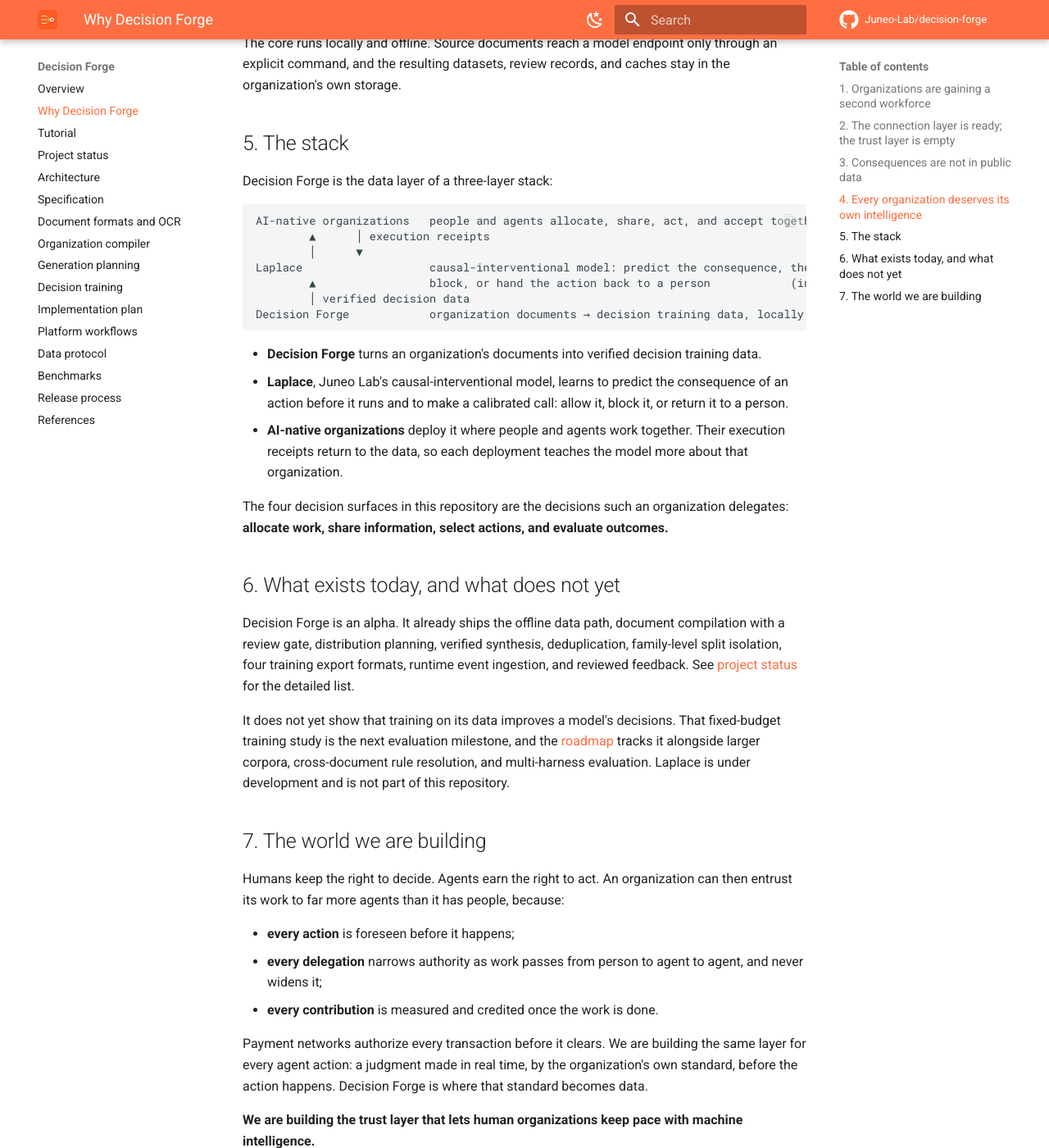
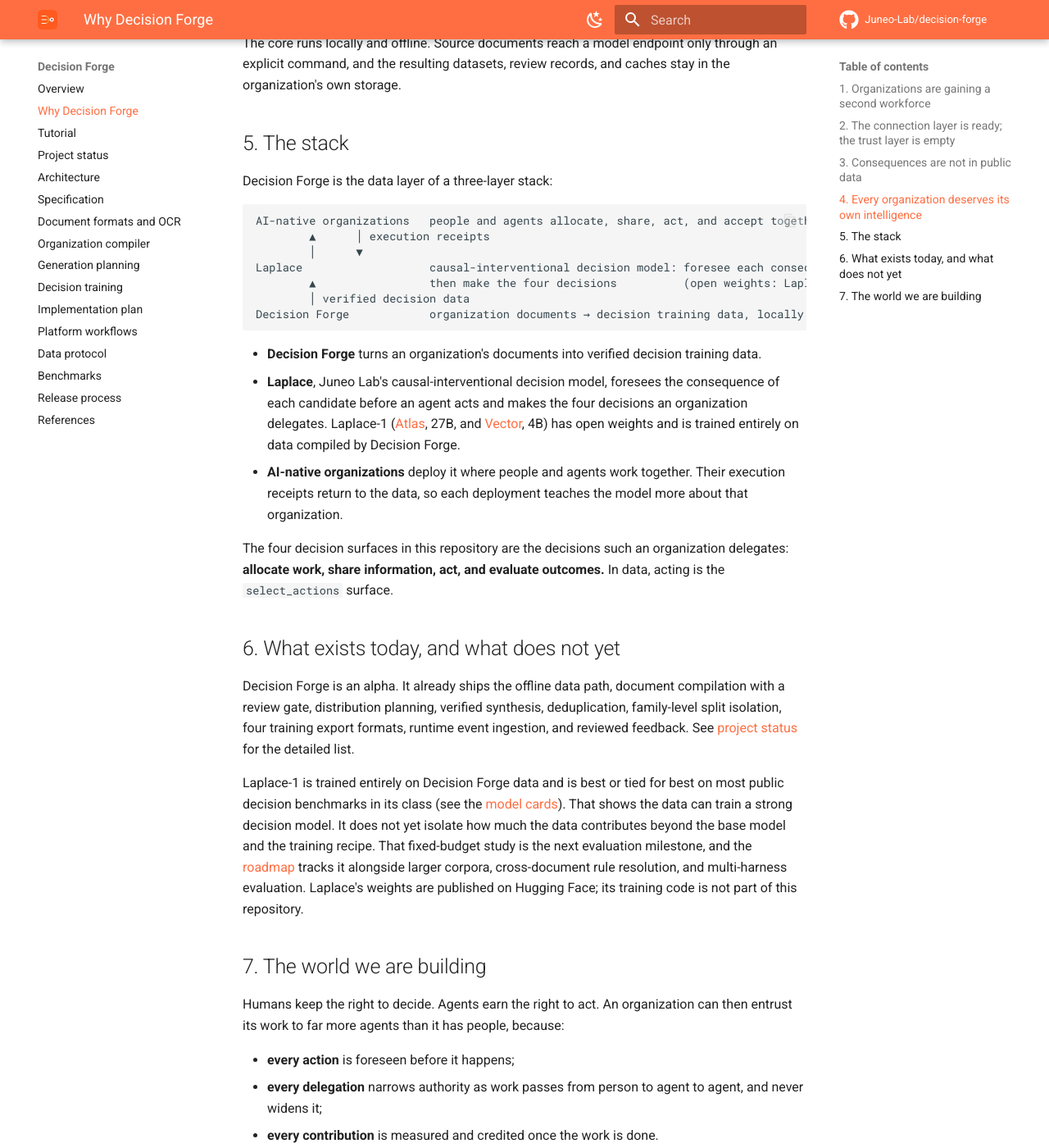
Before and after one commit to Juneo-Lab/decision-forge, an MkDocs documentation site: the page built from docs/vision.md, in a window 1280 px wide and 1400 px high, scrolled down 2312 px. Shown: the whole window at 82% size. Built offline with MkDocs 1.6.1 and Material for MkDocs 9.7.7, drawn with Linux system fonts in a browser that asks for light colours; comment, search, counter and statistics services are not loaded.

Commit message:
Describe Laplace-1 as trained on Decision Forge data
Laplace-1 is released with open weights and is trained entirely on
data compiled by Decision Forge. The README, vision, status and index
pages still described Laplace as in development and not part of this
project's story.

- Add the Laplace-1 benchmark results to the README highlights and
  evidence sections in both languages, with links to the Atlas and
  Vector model cards and the online playground.
- State plainly that these results come from a full training run, and
  that the controlled fixed-budget comparison isolating the data's
  contribution remains the next milestone.
- Describe Laplace by the four decisions it makes instead of as an
  allow/block gate, and label the third surface Act (select_actions in
  data) to match the model cards.

````diff
--- a/docs/vision.md
+++ b/docs/vision.md
@@ -81,20 +81,23 @@
 AI-native organizations   people and agents allocate, share, act, and accept together
         ▲      │ execution receipts
         │      ▼
-Laplace                   causal-interventional model: predict the consequence, then allow,
-        ▲                 block, or hand the action back to a person            (in development)
+Laplace                   causal-interventional decision model: foresee each consequence,
+        ▲                 then make the four decisions          (open weights: Laplace-1)
         │ verified decision data
 Decision Forge            organization documents → decision training data, locally (open source)
 ```
 
 - **Decision Forge** turns an organization's documents into verified decision training data.
-- **Laplace**, Juneo Lab's causal-interventional model, learns to predict the consequence of an
-  action before it runs and to make a calibrated call: allow it, block it, or return it to a person.
+- **Laplace**, Juneo Lab's causal-interventional decision model, foresees the consequence of each
+  candidate before an agent acts and makes the four decisions an organization delegates. Laplace-1
+  ([Atlas](https://huggingface.co/JuneoAI/Laplace-1-Atlas), 27B, and [Vector](https://huggingface.co/JuneoAI/Laplace-1-Vector), 4B) has open weights and is trained entirely on
+  data compiled by Decision Forge.
 - **AI-native organizations** deploy it where people and agents work together. Their execution
   receipts return to the data, so each deployment teaches the model more about that organization.
 
 The four decision surfaces in this repository are the decisions such an organization delegates:
-**allocate work, share information, select actions, and evaluate outcomes.**
+**allocate work, share information, act, and evaluate outcomes.** In data, acting is the
+`select_actions` surface.
 
 ## 6. What exists today, and what does not yet
 
@@ -103,10 +106,13 @@
 four training export formats, runtime event ingestion, and reviewed feedback. See
 [project status](status.md) for the detailed list.
 
-It does not yet show that training on its data improves a model's decisions. That fixed-budget
-training study is the next evaluation milestone, and the [roadmap](https://github.com/Juneo-Lab/decision-forge/blob/main/ROADMAP.md)
-tracks it alongside larger corpora, cross-document rule resolution, and multi-harness evaluation.
-Laplace is under development and is not part of this repository.
+Laplace-1 is trained entirely on Decision Forge data and is best or tied for best on most public
+decision benchmarks in its class (see the [model cards](https://huggingface.co/JuneoAI/Laplace-1-Atlas)). That shows the data can train a
+strong decision model. It does not yet isolate how much the data contributes beyond the base model
+and the training recipe. That fixed-budget study is the next evaluation milestone, and the
+[roadmap](https://github.com/Juneo-Lab/decision-forge/blob/main/ROADMAP.md) tracks it alongside
+larger corpora, cross-document rule resolution, and multi-harness evaluation. Laplace's weights are
+published on Hugging Face; its training code is not part of this repository.
 
 ## 7. The world we are building
 
````
Also changed, not shown: CHANGELOG.md (+9 -0 lines), README.md (+25 -4 lines), README.zh-CN.md (+22 -5 lines), docs/index.md (+2 -1 lines), docs/status.md (+4 -2 lines).
